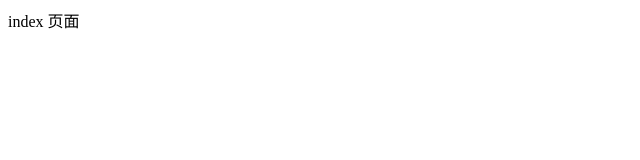
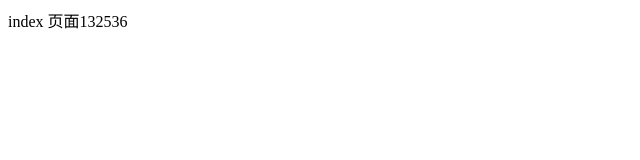
Before and after one commit to myGitHudP/oA, a website: page node-1/index.html in a window 1280 px wide. Shown: the full height of the page, 0-640 px from the left. Drawn offline with Linux system fonts and the light colour scheme.

Commit message:
是是是

```diff
--- a/node-1/index.html
+++ b/node-1/index.html
@@ -5,6 +5,6 @@
 		<title></title>
 	</head>
 	<body>
-		index 页面
+		index 页面132536
 	</body>
 </html>
```
